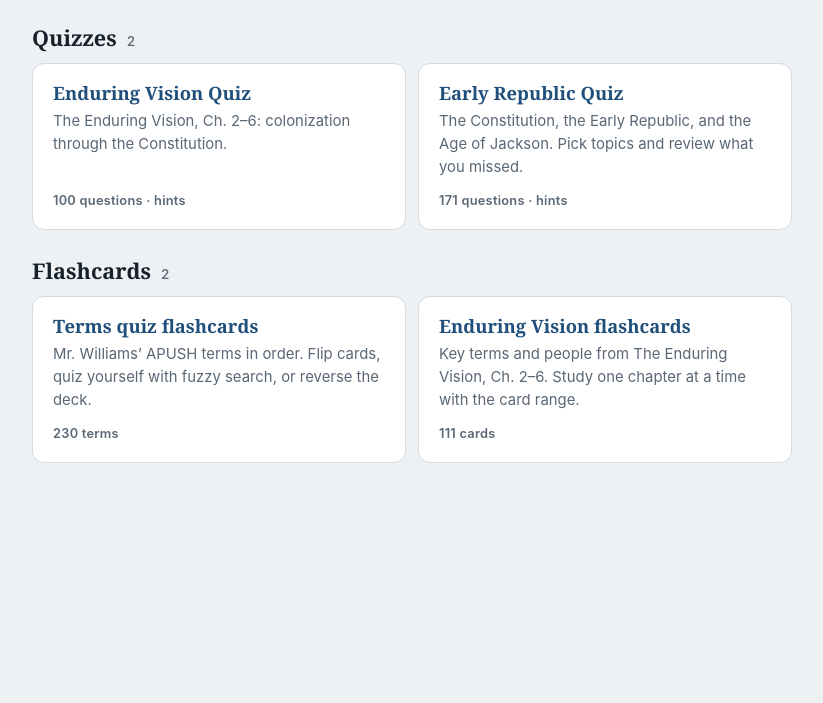
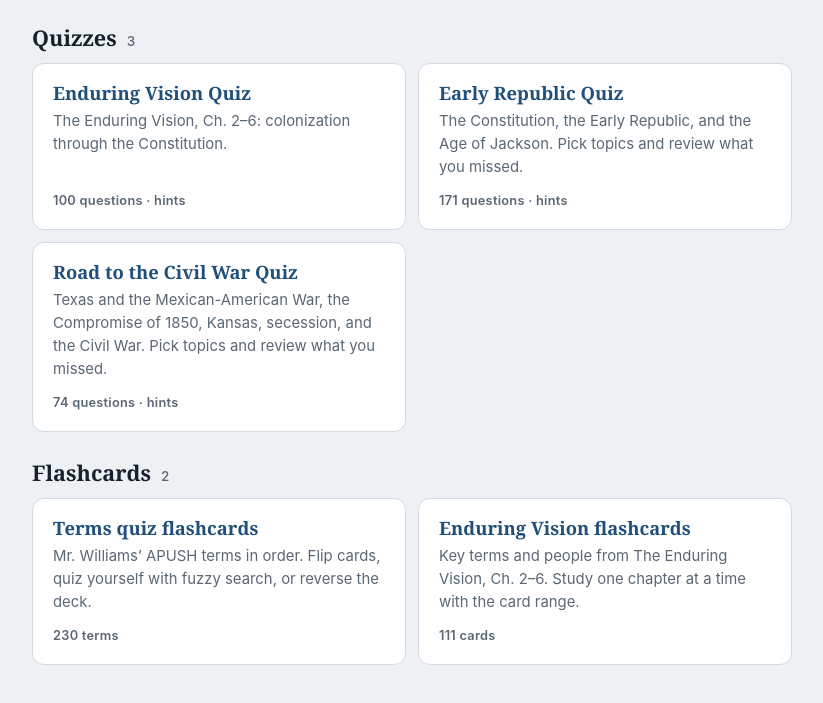
Before and after one commit to MurderBot1/Study-Resources, a plain HTML site: page classes/apush-williams/index.html in a window 1280 px wide. Shown: the part 189-892 px from the top of the page, without its empty margins (228-1051 px from the left). Before the commit the page ends 800 px from the top, so only its background shows below. Drawn offline with Linux system fonts and the light colour scheme.

Commit message:
Add Road to the Civil War quiz (74 questions with hints)
Built from the Expansion and Road to Civil War and The American Civil War
slide decks: Texas and the Mexican-American War, Compromise of 1850, Kansas to
Harpers Ferry, secession and the Election of 1860, and the Civil War.


Claude-Session: https://claude.ai/code/session_01MYdiTuFiKSdueRY3769wBo

Co-authored-by: Claude <noreply@anthropic.com>

```diff
--- a/assets/js/catalog.js
+++ b/assets/js/catalog.js
@@ -22,6 +22,12 @@ window.CATALOG = {
           description: "The Constitution, the Early Republic, and the Age of Jackson. Pick topics and review what you missed.",
           meta: "171 questions · hints",
           quiz: "early-republic"
+        },
+        {
+          title: "Road to the Civil War Quiz",
+          description: "Texas and the Mexican-American War, the Compromise of 1850, Kansas, secession, and the Civil War. Pick topics and review what you missed.",
+          meta: "74 questions · hints",
+          quiz: "road-to-civil-war"
         }
       ],
       flashcards: [
--- a/classes/apush-williams/index.html
+++ b/classes/apush-williams/index.html
@@ -19,6 +19,7 @@
   <noscript><p class="empty">This page needs JavaScript. Direct links:
     <a href="../../quiz.html?class=apush-williams&amp;quiz=enduring-vision">Enduring Vision Quiz</a>,
     <a href="../../quiz.html?class=apush-williams&amp;quiz=early-republic">Early Republic Quiz</a>,
+    <a href="../../quiz.html?class=apush-williams&amp;quiz=road-to-civil-war">Road to the Civil War Quiz</a>,
     <a href="flashcards/terms/">Terms quiz flashcards</a>.</p></noscript>
 </main>
 <script src="../../assets/js/catalog.js"></script>
```
Also changed, not shown: 2 other files.
